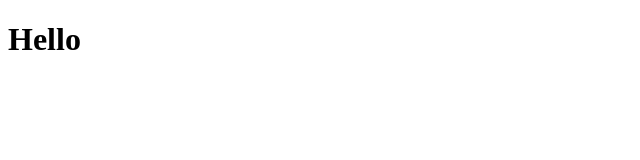
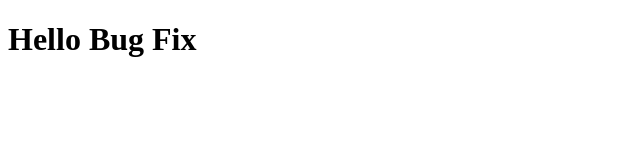
Before and after one commit to learnzdevelopmenthub/02_git_project, a plain HTML site: page index.html in a window 1280 px wide. Shown: the whole page, without its empty margins (0-640 px from the left). Drawn offline with Linux system fonts and the light colour scheme.

Commit message:
New commit

```diff
--- a/index.html
+++ b/index.html
@@ -6,6 +6,6 @@
     <title>Document</title>
 </head>
 <body>
-    <h1>Hello</h1>
+    <h1>Hello Bug Fix</h1>
 </body>
 </html>
```
